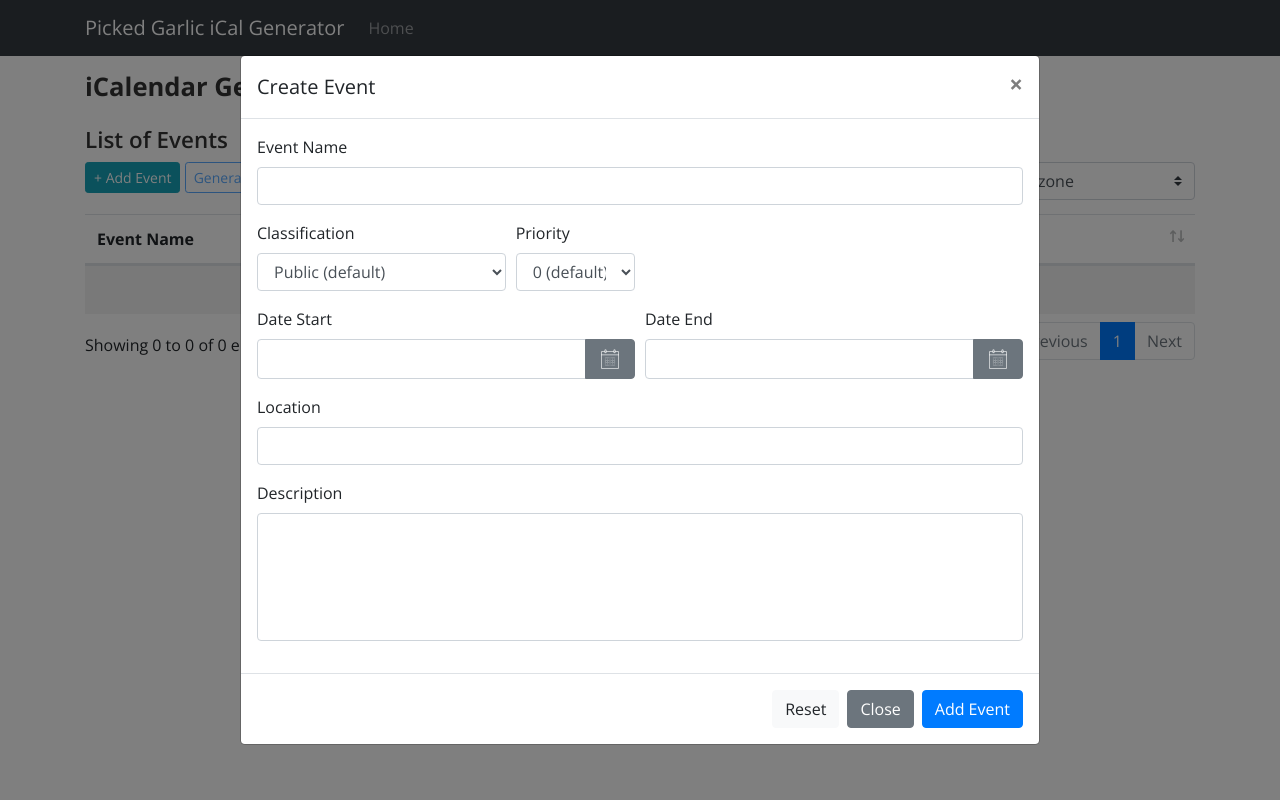
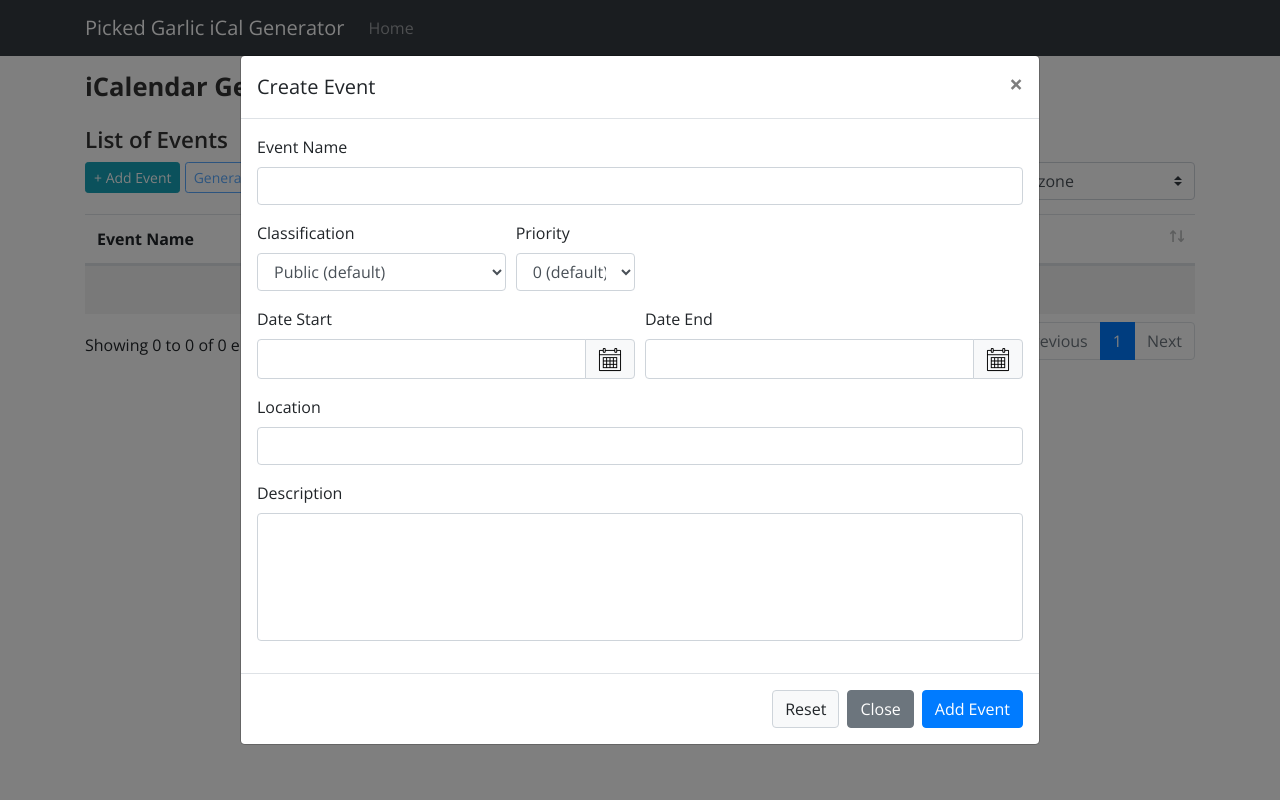
Before and after one commit to Team-Pickled-Garlic/Pickled-Garlic, a PHP site: the page made by templates/landing.html.twig in a window 1280 px wide, after a click on "+ Add Event". Run offline with PHP 8.4, Linux system fonts and the light colour scheme; the template is opened without the code that fills it, so the values that code supplies are empty; some libraries are stand-ins or nearby versions.

Commit message:
Edited button styling

```diff
--- a/public/client/css/style.css
+++ b/public/client/css/style.css
@@ -51,3 +51,7 @@ h4 {
 .error-msg {
   color: red;
 }
+
+.border-grey {
+  border: 1px solid #ced4da;
+}
--- a/templates/landing.html.twig
+++ b/templates/landing.html.twig
@@ -163,7 +163,7 @@
                                     <input id="start-date" type="text" class="form-control readonly inherit-height"
                                         name="startDate" autocomplete="off">
                                     <div class="input-group-append">
-                                        <button id="show-start-date-picker" class="btn btn-secondary" type="button">
+                                        <button id="show-start-date-picker" class="btn btn-light border-grey" type="button">
                                             <img src="/assets/icons8-calendar-24.png">
                                         </button>
                                     </div>
@@ -177,7 +177,7 @@
                                     <input id="end-date" type="text" class="form-control readonly inherit-height"
                                         name="endDate" autocomplete="off">
                                     <div class="input-group-append">
-                                        <button id="show-end-date-picker" class="btn btn-secondary" type="button">
+                                        <button id="show-end-date-picker" class="btn btn-light border-grey" type="button">
                                             <img src="/assets/icons8-calendar-24.png">
                                         </button>
                                     </div>
@@ -197,7 +197,7 @@
                         </div>
                     </div>
                     <div class="modal-footer">
-                        <button id="form-reset-button" type="button" class="btn btn-light">Reset</button>
+                        <button id="form-reset-button" type="button" class="btn btn-light border-grey">Reset</button>
                         <button type="button" class="btn btn-secondary" data-dismiss="modal">Close</button>
                         <button type="submit" class="btn btn-primary">Add Event</button>
                     </div>
```
Also changed, not shown: public/assets/icons8-calendar-24.png.
